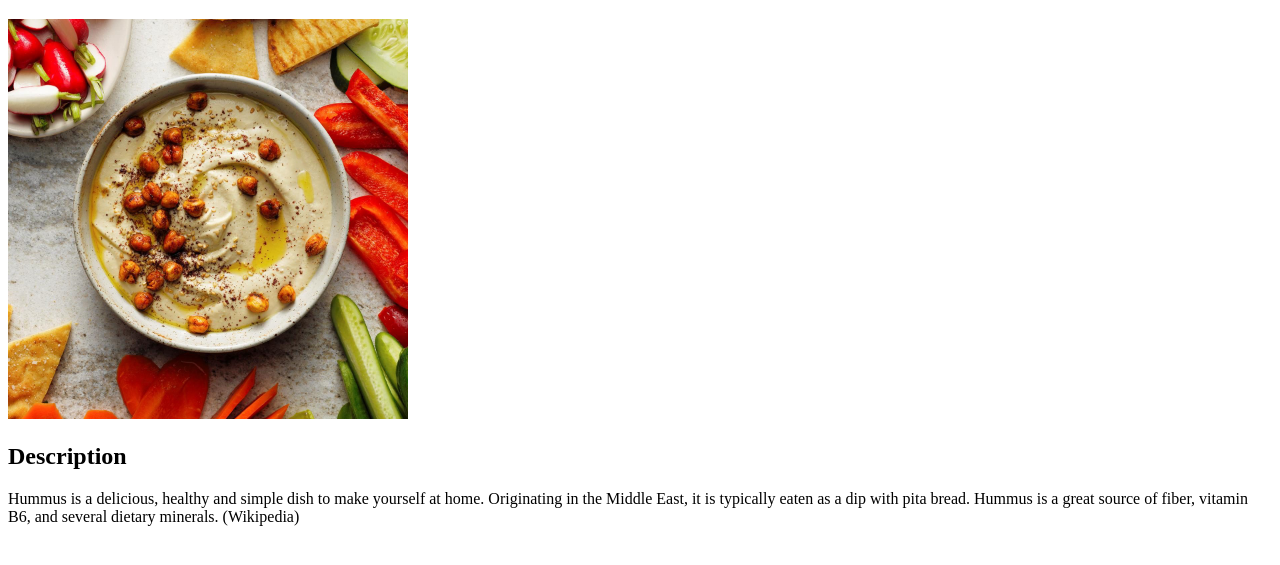
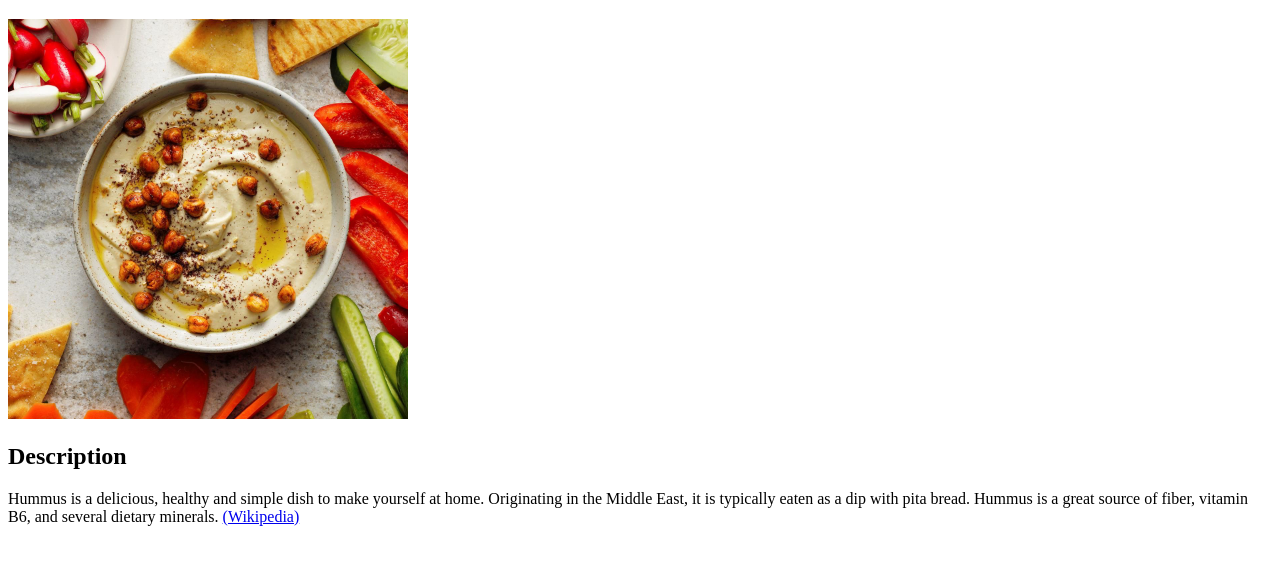
Before and after one commit to lovelylif3/odin-recipes, a plain HTML site: page recipes/hummus.html in a window 1280 px wide. Shown: the part 61-626 px from the top of the page. Drawn offline with Linux system fonts and the light colour scheme.

Commit message:
Fix link to Wikipedia on Hummus page

```diff
--- a/recipes/hummus.html
+++ b/recipes/hummus.html
@@ -13,7 +13,7 @@
     <p>Hummus is a delicious, healthy and simple dish to make yourself at home.
         Originating in the Middle East, it is typically eaten as a dip with pita bread.
         Hummus is a great source of fiber, vitamin B6, and several dietary minerals.
-        <a href"http://en.wikipedia.org/wiki/Hummus">(Wikipedia)</a>
+        <a href="https://en.wikipedia.org/wiki/Hummus">(Wikipedia)</a>
     </p>
 </body>
 </html>
```
